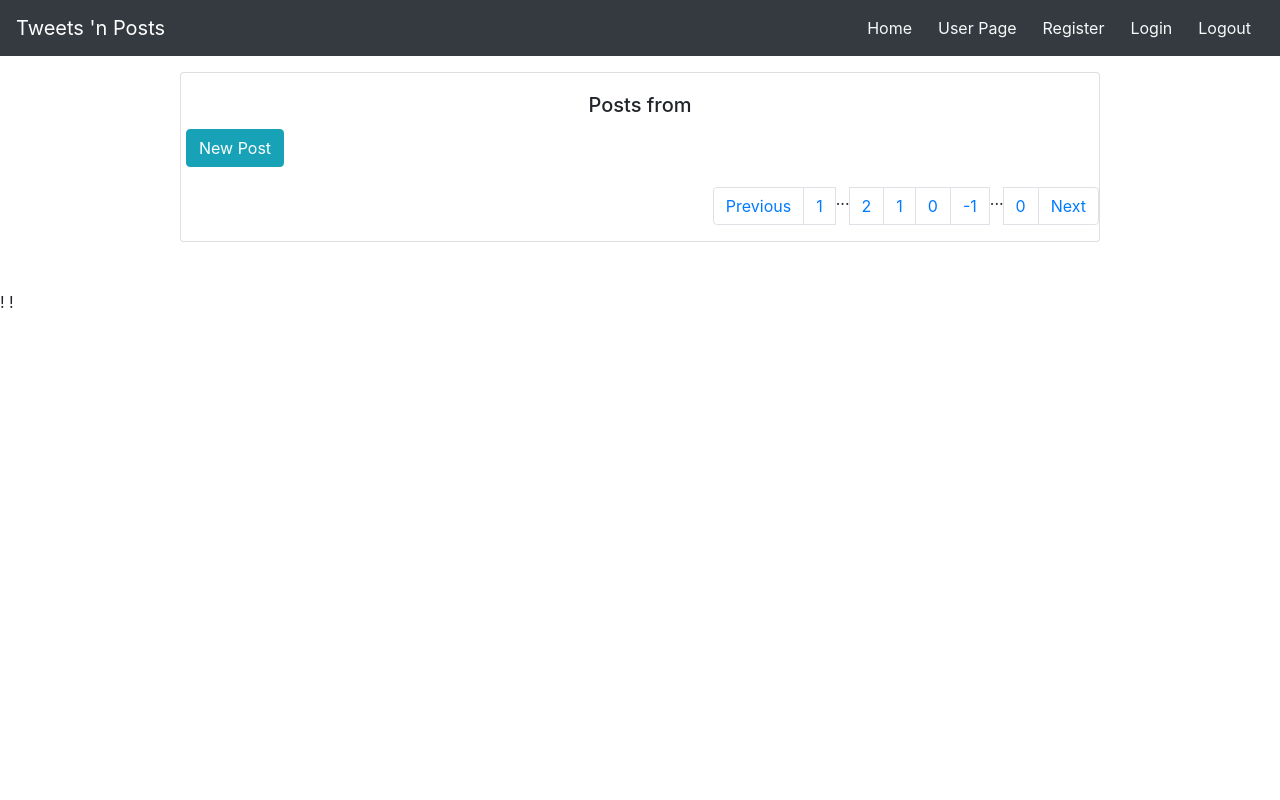
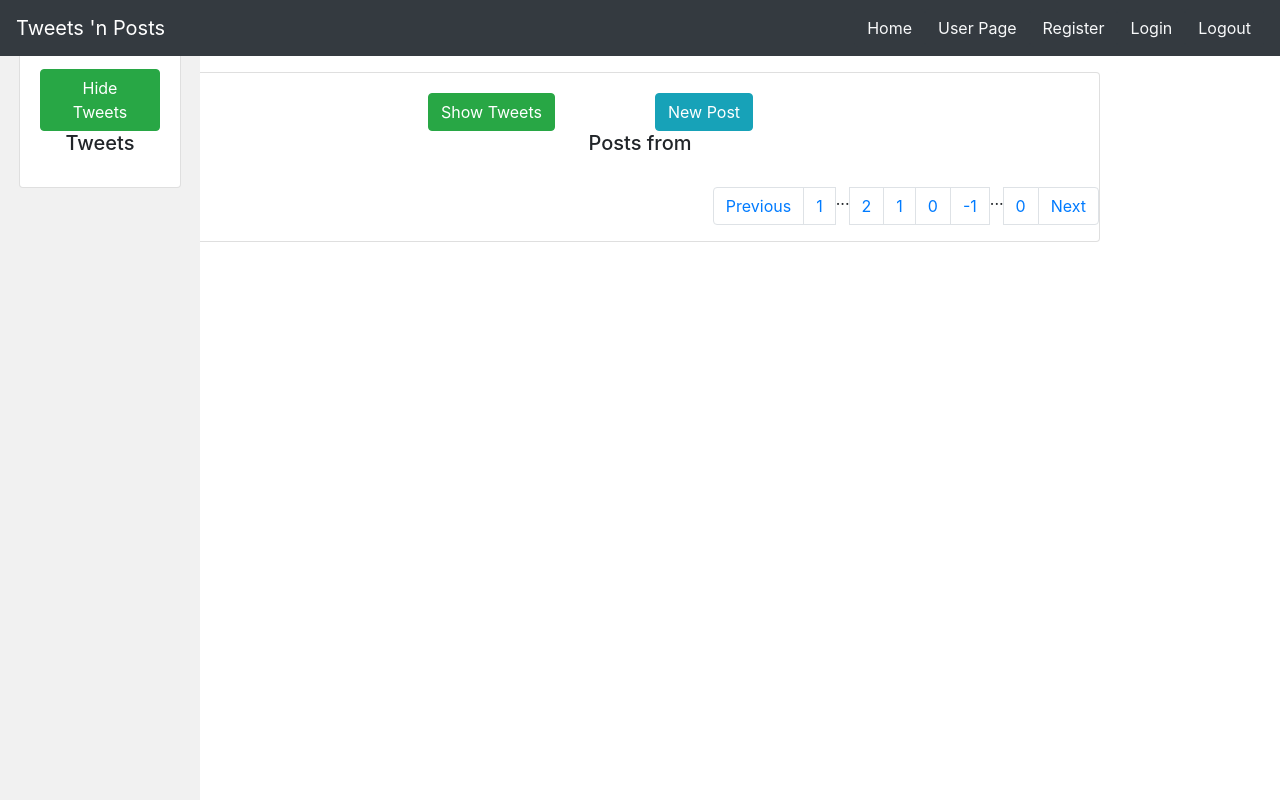
Before and after one commit to jwmwalrus/tweets-n-posts, a Symfony app: template templates/user/index.html.twig in a window 1280 px wide. Run offline with Twig, Linux system fonts and the light colour scheme; the template is opened without the code that fills it, so the values that code supplies are empty; style sheets or scripts are compiled from the project's sources; some libraries are stand-ins or nearby versions.

Commit message:
Add a sidebar to the user page (still needs work)

```diff
--- a/assets/js/user.js
+++ b/assets/js/user.js
@@ -11,7 +11,11 @@
     handleLinks,
 } from './_utils';
 
+var statusOpen = false;
+
 $(document).ready(function() {
+    $('.sidebar').hide();
+
     handleLinks();
 
     checkToken()
@@ -29,3 +33,15 @@
 
     paginate();
 });
+
+window.toggleSidebar = function() {
+    if (statusOpen) {
+        $('.sidebar').hide();
+        $('#btn-sidebar-open').show();
+    } else {
+        $('.sidebar').show();
+        $('#btn-sidebar-open').hide();
+    }
+
+    statusOpen = !statusOpen;
+};
--- /dev/null
+++ b/assets/scss/_sidebar.scss
@@ -0,0 +1,58 @@
+.sidebar {
+  margin: 0;
+  padding: 0;
+  width: 200px;
+  background-color: #f1f1f1;
+  position: fixed;
+  height: 100%;
+  overflow: auto;
+  z-index: 1;
+  top: 0;
+  left: 0;
+}
+
+/* Sidebar links */
+.sidebar a {
+  display: block;
+  color: black;
+  padding: 16px;
+  text-decoration: none;
+}
+
+/* Active/current link */
+.sidebar a.active {
+  background-color: #4CAF50;
+  color: white;
+}
+
+/* Links on mouse-over */
+.sidebar a:hover:not(.active) {
+  background-color: #555;
+  color: white;
+}
+
+/* Page content. The value of the margin-left property should match the value of the sidebar's width property */
+div.content {
+  margin-left: 200px;
+  padding: 1px 16px;
+  height: 1000px;
+}
+
+/* On screens that are less than 700px wide, make the sidebar into a topbar */
+@media screen and (max-width: 700px) {
+  .sidebar {
+    width: 100%;
+    height: auto;
+    position: relative;
+  }
+  .sidebar a {float: left;}
+  div.content {margin-left: 0;}
+}
+
+/* On screens that are less than 400px, display the bar vertically, instead of horizontally */
+@media screen and (max-width: 400px) {
+  .sidebar a {
+    text-align: center;
+    float: none;
+  }
+}
--- a/assets/scss/user.scss
+++ b/assets/scss/user.scss
@@ -1,4 +1,5 @@
 @import "pagination";
+@import "sidebar";
 
 .card-user {
 }
--- a/templates/user/index.html.twig
+++ b/templates/user/index.html.twig
@@ -18,11 +18,20 @@
             <div class="col-sm-12 col-md-12 col-lg-10 mx-auto">
                 <div class="card card-user my-5">
                     <div class="card-body">
+                        <div class="row">
+                            <div class="col col-3 float-right">
+                            </div>
+                            <div class="col col-3 float-right">
+                                <button id="btn-sidebar-open" class="btn btn-success" onclick="toggleSidebar()">Show Tweets</button>
+                            </div>
+                            <div class="col col-6 float-left">
+                                <button class="btn btn-info" href={{ path('post_new') }}>New Post</button>
+
+                            </div>
+                        </div>
+
                         <h5 class="card-title text-center">Posts from {{ user.name }}</h5>
 
-                        <div class="row">
-                            <button class="btn btn-info" href={{ path('post_new') }}>New Post</button>
-                        </div>
 
                         <div class="row">
                             <div class="col-sm-10 col-md-10 col-8-10 mx-auto">
@@ -50,6 +59,18 @@
             </div>
         </div>
     </div>
+    <div class="sidebar">
+        <div class="row">
+            <div class="col-sm-12 col-md-12 col-lg-10 mx-auto">
+                <div class="card card-user my-5">
+                    <div class="card-body">
+                        <button id="btn-sidebar-close" class="btn btn-success" onclick="toggleSidebar()">Hide Tweets</button>
+                        <h5 class="card-title text-center">Tweets</h5>
+                    </div>
+                </div>
+            </div>
+        </div>
+    </div>
 </div>
 
 
```
